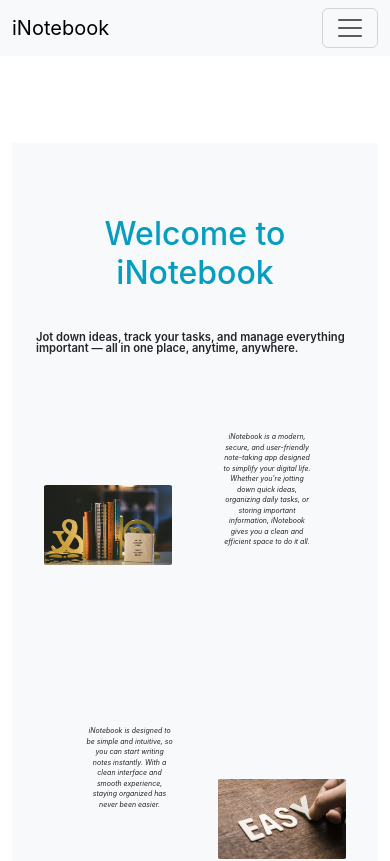
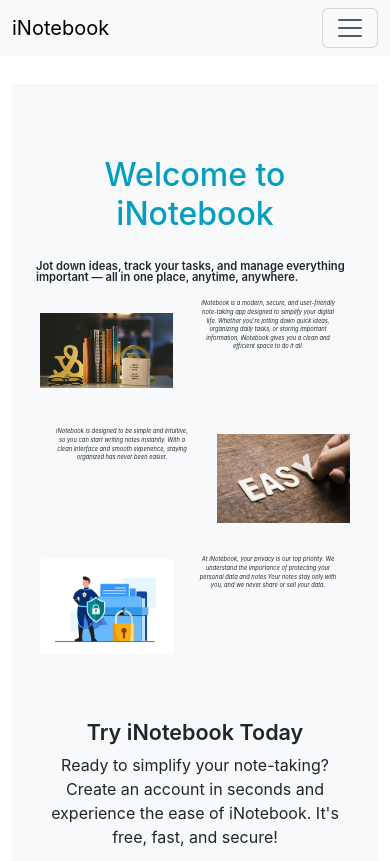
Before and after one commit to AkashTiwariOfficial/iNotebook, a React (Create React App) app: page /home in a window 390 px wide. Shown: the top 861 px of the page. Built offline with nearby package versions, Linux system fonts and the light colour scheme; no server answers.

Commit message:
fixed margin and other bugs

```diff
--- a/src/App.css
+++ b/src/App.css
@@ -166,21 +166,17 @@ body.dark .card-body {
   line-height: 1.5 ;
 }
 
+ .empty-div {
+   height: 8rem;
+   width: 8rem;
+ }
+
 @media (max-width: 768px) {
 
-  .div-left {
-  margin-right: 2rem;
-  padding-top: 15px;
-}
-
-.div-right {
-  margin-left: 2rem;
-}
-
 .div2 {
-  width: 7rem;
-  font-size: 9px;
-  padding-top: 10px;
+  width: 12rem;
+  font-size: 0.1rem;
+  padding-top: 2.5rem;
   overflow: visible;
 }
 
@@ -188,9 +184,10 @@ body.dark .card-body {
   display: flex;
   justify-content: center;
   align-items: center;
-  padding: 1dvh;
-  margin-top: 1.5rem;
-  margin-bottom: 1.5rem;
+  height: 7.5rem;
+  padding: 0.5dvh;
+  margin-top: 0.5rem;
+  margin-bottom: 0.5rem;
 }
 
 .header {
@@ -207,9 +204,9 @@ body.dark .card-body {
 .div1 {
   margin: 0px;
   padding: 0px;
-  height: 5rem;
-  width: 8rem;
-  background-size: cover;
+  height: 6rem;
+  width: 10rem;
+  background-size: contain;
   background-repeat: no-repeat;
   background-position: center;
   border-radius: 2%;
@@ -220,10 +217,15 @@ body.dark .card-body {
 }
 
 .home-paragrapgh {
-  padding-top: 1.2rem;
+ padding-top: 1.89rem;
  height: 1.5rem;
- font-size: 7px;
+ font-size: 0.36rem;
 }
+
+ .empty-div {
+   height: 6rem;
+   width: 1rem;
+ }
 
 }
 
--- a/src/components/About.js
+++ b/src/components/About.js
@@ -31,7 +31,7 @@ export default function About(props) {
       (
       <div
         className="container py-5"
-        style={{ marginTop: "17dvh", marginBottom: "10dvh" }}
+        style={{ marginTop: "10dvh", marginBottom: "5dvh" }}
       >
         <div className="text-center mb-5">
           <h1 className="fw-bold text-primary">About iNotebook</h1>
--- a/src/components/AddNote.js
+++ b/src/components/AddNote.js
@@ -37,7 +37,7 @@ export default function AddNote(props) {
     {showSpinner ? ( <Spinner /> ) :
     (
     <div>
-      <div className="container mb-3 col-12 col-lg-8 mx-auto" style={{ marginTop: "17dvh" }}>
+      <div className="container mb-3 col-12 col-lg-8 mx-auto" style={{ marginTop: "15dvh" }}>
         <h1 className="text-center">Add Notes</h1>
         <form className="my-3">
           <div className="mb-3 col-12 col-lg-12 mx-auto">
--- a/src/components/Contactus.js
+++ b/src/components/Contactus.js
@@ -64,7 +64,7 @@ export default function Contactus(props) {
     <>
       {showSpinner ? (<Spinner />) :
         (
-          <div style={{ marginTop: "17dvh", marginBottom: "10dvh" }}>
+          <div style={{ marginTop: "10dvh", marginBottom: "10dvh" }}>
             <div className="container py-5">
               <div className="text-center mb-5">
                 <h2 className="fw-bold text-primary">About iNotebook</h2>
--- a/src/components/Editnotes.js
+++ b/src/components/Editnotes.js
@@ -56,7 +56,7 @@ export default function Editnotes(props) {
   return (
     <>
       {showSpinner ? (<Spinner />) : (
-        <div className="mb-3 col-12 col-lg-12 mx-auto" style={{ marginTop: "17dvh", marginBottom: "25dvh" }}>
+        <div className="mb-3 col-12 col-lg-12 mx-auto" style={{ marginTop: "10dvh", marginBottom: "12dvh" }}>
           <h1 className=" mt-5 pt-4 text-center">Edit Notes</h1>
 
           <form className="my-3">
--- a/src/components/Homepage.js
+++ b/src/components/Homepage.js
@@ -15,8 +15,6 @@ export default function Homepage(props) {
 
   const { setProgress } = props;
   const [showSpinner, setSpinner] = useState(false);
-
-  const isMobile = window.innerWidth <= 768;
 
   const handleClick = (path) => {
     setSpinner(true);
@@ -36,7 +34,7 @@ export default function Homepage(props) {
     <div>
       <div
         className={`bg-${mode} min-h-screen w-screen py-10 px-4`}
-        style={{ marginTop: "17dvh", marginBottom: "25dvh" }}
+        style={{ marginTop: "10dvh", marginBottom: "12dvh" }}
       >
         <div className="text-center mb-10">
           <div className="container " id="title">
@@ -44,7 +42,7 @@ export default function Homepage(props) {
           </div>
           <div className="d-flex justify-content-center">
             <h6
-              className="fw-semibold text-start my-3 heading"
+              className="fw-semibold text-start my-1 heading"
             >
               Jot down ideas, track your tasks, and manage everything important
               — all in one place, anytime, anywhere.
@@ -54,8 +52,9 @@ export default function Homepage(props) {
             <div className="container main-div">
               <div
                 className="container div1"
-                style={{ backgroundImage: `url(${div1})`, marginRight: isMobile ? "1rem" : "15dvw" }}
+                style={{ backgroundImage: `url(${div1})` }}
               ></div>
+              <div className="empty-div"></div>
               <div className="container div2">
                 <p className="home-paragrapgh">
                   <i>
@@ -69,7 +68,7 @@ export default function Homepage(props) {
               </div>
             </div>
             <div className="container main-div">
-              <div className="container div2 div-left">
+              <div className="container div2">
                 <p className="home-paragrapgh">
                   <i>
                     iNotebook is designed to be simple and intuitive, so you can
@@ -78,6 +77,7 @@ export default function Homepage(props) {
                   </i>
                 </p>
               </div>
+               <div className="empty-div"></div>
               <div
                 className="container div1 div-right"
                 style={{ backgroundImage: `url(${div2})` }}
@@ -86,8 +86,9 @@ export default function Homepage(props) {
             <div className="container main-div">
               <div
                 className="container div1"
-                style={{ backgroundImage: `url(${div3})`, marginRight: isMobile ? "1rem" : "15dvw" }}
+                style={{ backgroundImage: `url(${div3})` }}
               ></div>
+               <div className="empty-div"></div>
               <div className="container div2">
                 <p className="home-paragrapgh" >
                   <i>
--- a/src/components/Login.js
+++ b/src/components/Login.js
@@ -55,7 +55,7 @@ export default function Login(props) {
     <>
     <div
       className="container"
-      style={{ marginTop: "17dvh", marginBottom: "25dvh" }}
+      style={{ marginTop: "15dvh", marginBottom: "25dvh" }}
     >
       <h2 className="my-4 text-center">Login to use iNotebook</h2>
       <form onSubmit={handlerSubmit}>
--- a/src/components/Usernotes.js
+++ b/src/components/Usernotes.js
@@ -18,7 +18,7 @@ export default function Usernotes(props) {
      }, [])
 
   return (
-    <div style={{ marginTop: "17dvh", marginBottom: "25dvh" }}>
+    <div style={{ marginTop: "10dvh", marginBottom: "20dvh" }}>
       {showSpinner ? ( <Spinner /> ) : (
       <div className={`bg-${mode} p-4 rounded shadow-sm`}>
         <Notes setProgress={setProgress} />
```
